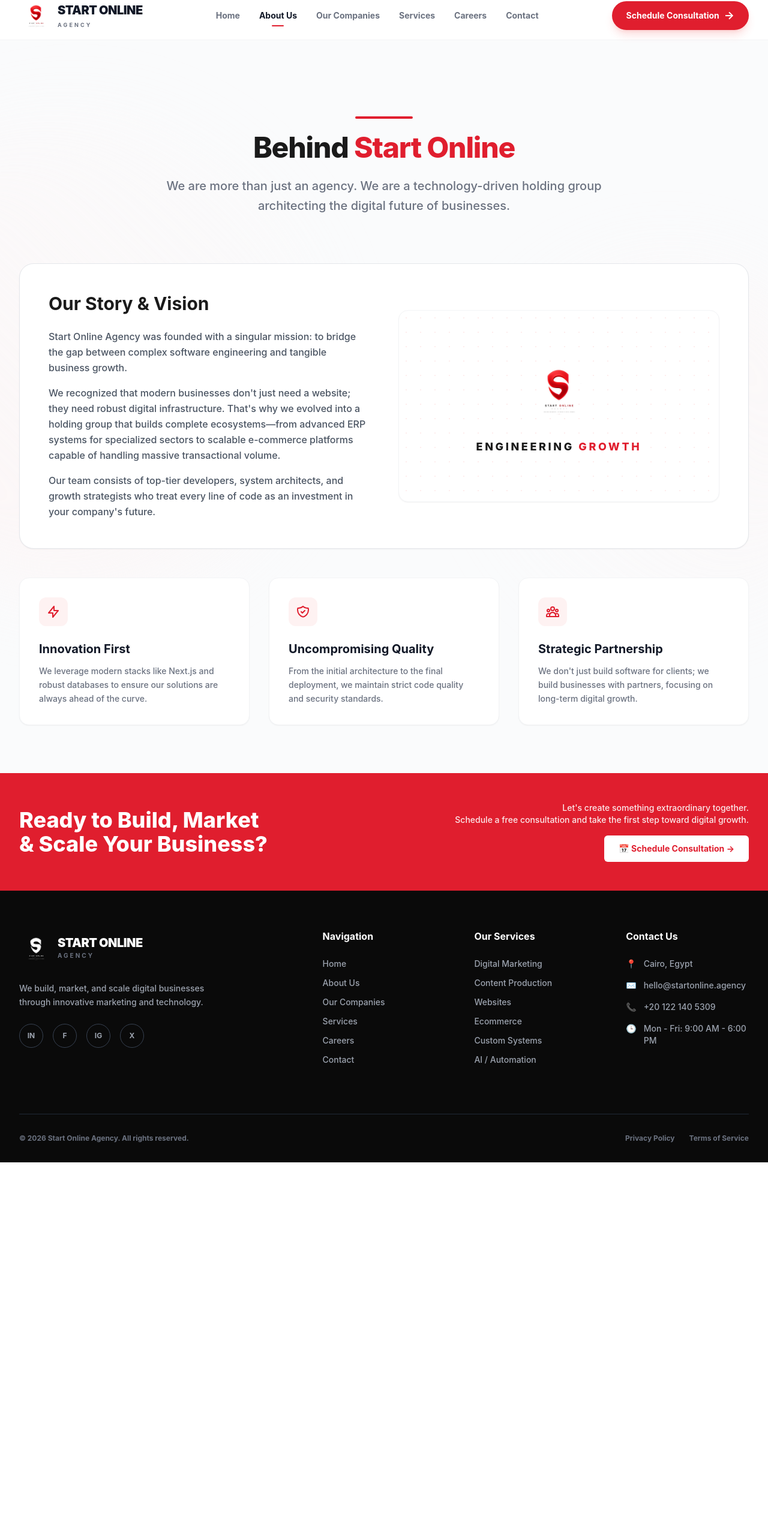
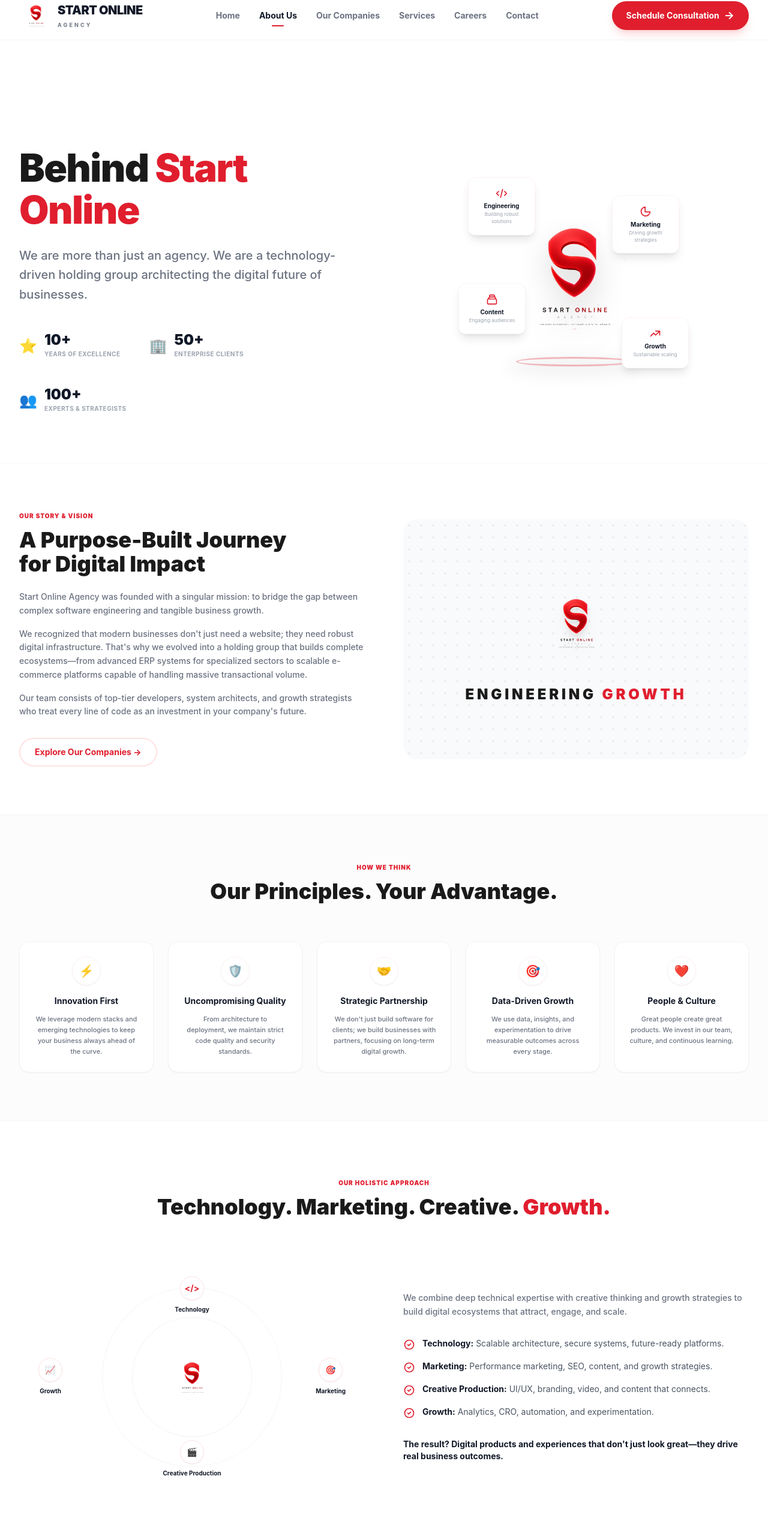
Before and after one commit to eslamhany71-lgtm/start-online-agency, a Next.js app: page /about in a window 1280 px wide. Shown: the part 14-2580 px from the top of the page at 60% size. Before the commit the page ends 1952 px from the top, so only its background shows below. Built offline with nearby package versions, Linux system fonts and the light colour scheme.

Commit message:
Build About Us page with complete sections

```diff
--- a/app/about/page.tsx
+++ b/app/about/page.tsx
@@ -1,107 +1,215 @@
+import Image from "next/image";
 import Link from "next/link";
-import Image from "next/image";
 
 export default function About() {
   return (
-    <main className="min-h-screen bg-[#FAFBFC] pt-32 pb-20 relative overflow-hidden">
+    <main className="min-h-screen bg-white flex flex-col items-center justify-start overflow-hidden pt-24">
 
-      {/* تأثيرات الخلفية */}
-      <div className="absolute inset-0 z-0 overflow-hidden pointer-events-none">
-        <div className="absolute top-[10%] -left-[20%] w-[800px] h-[800px] bg-gradient-to-tr from-red-50 to-transparent rounded-full blur-3xl opacity-60"></div>
-        <div className="absolute bottom-[20%] -right-[10%] w-[600px] h-[600px] bg-gradient-to-bl from-red-50/70 to-transparent rounded-full blur-3xl opacity-60"></div>
-      </div>
-
-      <div className="z-10 max-w-7xl mx-auto px-4 sm:px-6 lg:px-8 relative">
-
-        {/* رأس الصفحة */}
-        <div className="text-center mb-20">
-          <div className="w-24 h-1 bg-[#E01E2E] rounded-full mx-auto mb-6"></div>
-          <h1 className="text-4xl md:text-5xl font-extrabold text-[#1A1A1A] mb-6 tracking-tight">
+      {/* 1. Hero Section */}
+      <section className="w-full max-w-7xl mx-auto px-4 sm:px-6 lg:px-8 flex flex-col lg:flex-row items-center justify-between gap-12 py-12 lg:py-20">
+        <div className="flex-1 text-center lg:text-left z-10">
+          <h1 className="text-5xl lg:text-[64px] font-black text-[#1A1A1A] leading-[1.1] mb-6 tracking-tight">
             Behind <span className="text-[#E01E2E]">Start Online</span>
           </h1>
-          <p className="text-xl text-gray-500 max-w-3xl mx-auto font-medium leading-relaxed">
+          <p className="text-xl text-gray-500 mb-12 max-w-xl font-medium leading-relaxed">
             We are more than just an agency. We are a technology-driven holding group architecting the digital future of businesses.
           </p>
+
+          {/* Hero Stats */}
+          <div className="flex flex-wrap justify-center lg:justify-start gap-8 md:gap-12">
+            {[
+              { n: "10+", t: "Years of Excellence", icon: "⭐" },
+              { n: "50+", t: "Enterprise Clients", icon: "🏢" },
+              { n: "100+", t: "Experts & Strategists", icon: "👥" }
+            ].map((stat, i) => (
+              <div key={i} className="flex items-center gap-3">
+                <div className="text-[#E01E2E] text-2xl">{stat.icon}</div>
+                <div>
+                  <h4 className="text-2xl font-black text-gray-900 leading-none">{stat.n}</h4>
+                  <p className="text-[10px] font-bold text-gray-400 uppercase tracking-wider mt-1">{stat.t}</p>
+                </div>
+              </div>
+            ))}
+          </div>
         </div>
 
-        {/* القسم الأول: قصتنا */}
-        <div className="bg-white border border-gray-200 rounded-3xl p-8 md:p-12 shadow-sm mb-12">
-          <div className="grid grid-cols-1 lg:grid-cols-2 gap-12 items-center">
-            <div>
-              <h2 className="text-3xl font-bold text-[#1A1A1A] mb-6">Our Story & Vision</h2>
-              <div className="space-y-4 text-gray-600 font-medium leading-relaxed">
-                <p>
-                  Start Online Agency was founded with a singular mission: to bridge the gap between complex software engineering and tangible business growth.
-                </p>
-                <p>
-                  We recognized that modern businesses don't just need a website; they need robust digital infrastructure. That's why we evolved into a holding group that builds complete ecosystems—from advanced ERP systems for specialized sectors to scalable e-commerce platforms capable of handling massive transactional volume.
-                </p>
-                <p>
-                  Our team consists of top-tier developers, system architects, and growth strategists who treat every line of code as an investment in your company's future.
-                </p>
-              </div>
+        {/* Right Graphic */}
+        <div className="flex-1 flex justify-center items-center relative w-full mt-16 lg:mt-0 min-h-[450px]">
+          <div className="absolute w-[350px] h-[350px] bg-red-50 rounded-full blur-3xl opacity-80 -z-10"></div>
+
+          <div className="relative flex justify-center items-center flex-col">
+            <div className="relative w-56 h-64 md:w-64 md:h-72 z-10 mb-4">
+              <Image
+                src="/images/528071b5-c4d1-486b-8357-2a74c897870d-removebg-preview.png"
+                alt="Start Online Agency Logo"
+                fill
+                className="object-contain drop-shadow-2xl"
+                priority
+              />
             </div>
 
-            {/* تصميم بصري يمثل الـ Architecture (بالاستايل الفاتح الجديد) */}
-            <div className="relative h-80 rounded-2xl bg-white overflow-hidden flex items-center justify-center border border-gray-100 shadow-sm hover:shadow-md transition-all">
+            <div className="absolute -bottom-2 w-56 h-8 bg-black/5 rounded-[100%] blur-md"></div>
+            <div className="absolute bottom-2 w-48 h-4 border-[3px] border-[#E01E2E]/30 rounded-[100%]"></div>
 
-              {/* تأثير خلفية نقط خفيفة جداً تليق مع الموقع */}
-              <div className="absolute inset-0 bg-[radial-gradient(#FCA5A5_1.5px,transparent_1.5px)] [background-size:24px_24px] opacity-20"></div>
-
-              <div className="z-10 text-center flex flex-col items-center">
-                <div className="w-28 h-28 relative mx-auto mb-6">
-                  {/* اللوجو بألوانه الطبيعية بدون أي فلاتر */}
-                  <Image
-                    src="/images/528071b5-c4d1-486b-8357-2a74c897870d-removebg-preview.png"
-                    alt="SOA Emblem"
-                    fill
-                    className="object-contain drop-shadow-sm hover:scale-105 transition-transform duration-500"
-                  />
-                </div>
-                <h3 className="text-[#1A1A1A] font-extrabold tracking-[0.2em] text-lg">
-                  ENGINEERING <span className="text-[#E01E2E]">GROWTH</span>
-                </h3>
-              </div>
+            {/* Floating Cards */}
+            <div className="absolute -top-4 -left-12 bg-white p-4 rounded-xl shadow-lg border border-red-50 flex flex-col items-center text-center w-28 animate-[bounce_4s_infinite]">
+              <span className="text-[#E01E2E] mb-1"><svg className="w-5 h-5" fill="none" viewBox="0 0 24 24" stroke="currentColor"><path strokeLinecap="round" strokeLinejoin="round" strokeWidth={2} d="M10 20l4-16m4 4l4 4-4 4M6 16l-4-4 4-4" /></svg></span>
+              <span className="text-[10px] font-bold text-gray-900">Engineering</span>
+              <span className="text-[8px] text-gray-400">Building robust solutions</span>
+            </div>
+            <div className="absolute top-8 -right-12 bg-white p-4 rounded-xl shadow-lg border border-red-50 flex flex-col items-center text-center w-28 animate-[bounce_5s_infinite]">
+              <span className="text-[#E01E2E] mb-1"><svg className="w-5 h-5" fill="none" viewBox="0 0 24 24" stroke="currentColor"><path strokeLinecap="round" strokeLinejoin="round" strokeWidth={2} d="M11 3.055A9.001 9.001 0 1020.945 13H11V3.055z" /></svg></span>
+              <span className="text-[10px] font-bold text-gray-900">Marketing</span>
+              <span className="text-[8px] text-gray-400">Driving growth strategies</span>
+            </div>
+            <div className="absolute bottom-12 -left-16 bg-white p-4 rounded-xl shadow-lg border border-red-50 flex flex-col items-center text-center w-28 animate-[bounce_4.5s_infinite]">
+              <span className="text-[#E01E2E] mb-1"><svg className="w-5 h-5" fill="none" viewBox="0 0 24 24" stroke="currentColor"><path strokeLinecap="round" strokeLinejoin="round" strokeWidth={2} d="M19 11H5m14 0a2 2 0 012 2v6a2 2 0 01-2 2H5a2 2 0 01-2-2v-6a2 2 0 012-2m14 0V9a2 2 0 00-2-2M5 11V9a2 2 0 002-2m0 0V5a2 2 0 012-2h6a2 2 0 012 2v2M7 7h10" /></svg></span>
+              <span className="text-[10px] font-bold text-gray-900">Content</span>
+              <span className="text-[8px] text-gray-400">Engaging audiences</span>
+            </div>
+            <div className="absolute -bottom-4 -right-16 bg-white p-4 rounded-xl shadow-lg border border-red-50 flex flex-col items-center text-center w-28 animate-[bounce_5.5s_infinite]">
+              <span className="text-[#E01E2E] mb-1"><svg className="w-5 h-5" fill="none" viewBox="0 0 24 24" stroke="currentColor"><path strokeLinecap="round" strokeLinejoin="round" strokeWidth={2} d="M13 7h8m0 0v8m0-8l-8 8-4-4-6 6" /></svg></span>
+              <span className="text-[10px] font-bold text-gray-900">Growth</span>
+              <span className="text-[8px] text-gray-400">Sustainable scaling</span>
             </div>
           </div>
         </div>
+      </section>
 
-        {/* القسم الثاني: قيمنا (Core Values) */}
-        <div className="grid grid-cols-1 md:grid-cols-3 gap-8">
-
-          <div className="bg-white border border-gray-100 rounded-2xl p-8 shadow-sm hover:shadow-md transition-all">
-            <div className="w-12 h-12 rounded-xl bg-red-50 flex items-center justify-center text-[#E01E2E] mb-6">
-              <svg className="w-6 h-6" fill="none" stroke="currentColor" viewBox="0 0 24 24"><path strokeLinecap="round" strokeLinejoin="round" strokeWidth="2" d="M13 10V3L4 14h7v7l9-11h-7z"></path></svg>
+      {/* 2. Story & Vision */}
+      <section className="w-full bg-white py-20 border-t border-gray-50">
+        <div className="max-w-7xl mx-auto px-4 sm:px-6 lg:px-8 flex flex-col lg:flex-row items-center gap-16">
+          <div className="flex-1">
+            <p className="text-[#E01E2E] text-[10px] font-black uppercase tracking-widest mb-3">Our Story & Vision</p>
+            <h2 className="text-3xl md:text-4xl font-black text-[#1A1A1A] leading-tight mb-6">
+              A Purpose-Built Journey <br className="hidden md:block" /> for Digital Impact
+            </h2>
+            <div className="space-y-4 text-gray-500 text-sm font-medium leading-relaxed mb-8">
+              <p>Start Online Agency was founded with a singular mission: to bridge the gap between complex software engineering and tangible business growth.</p>
+              <p>We recognized that modern businesses don't just need a website; they need robust digital infrastructure. That's why we evolved into a holding group that builds complete ecosystems—from advanced ERP systems for specialized sectors to scalable e-commerce platforms capable of handling massive transactional volume.</p>
+              <p>Our team consists of top-tier developers, system architects, and growth strategists who treat every line of code as an investment in your company's future.</p>
             </div>
-            <h3 className="text-xl font-bold text-gray-900 mb-3">Innovation First</h3>
-            <p className="text-gray-500 text-sm leading-relaxed font-medium">
-              We leverage modern stacks like Next.js and robust databases to ensure our solutions are always ahead of the curve.
-            </p>
+            <Link
+              href="/companies"
+              className="inline-flex items-center gap-2 px-6 py-3 border-2 border-red-100 text-[#E01E2E] font-bold rounded-full hover:bg-red-50 transition-colors text-sm"
+            >
+              Explore Our Companies →
+            </Link>
           </div>
 
-          <div className="bg-white border border-gray-100 rounded-2xl p-8 shadow-sm hover:shadow-md transition-all">
-            <div className="w-12 h-12 rounded-xl bg-red-50 flex items-center justify-center text-[#E01E2E] mb-6">
-              <svg className="w-6 h-6" fill="none" stroke="currentColor" viewBox="0 0 24 24"><path strokeLinecap="round" strokeLinejoin="round" strokeWidth="2" d="M9 12l2 2 4-4m5.618-4.016A11.955 11.955 0 0112 2.944a11.955 11.955 0 01-8.618 3.04A12.02 12.02 0 003 9c0 5.591 3.824 10.29 9 11.622 5.176-1.332 9-6.03 9-11.622 0-1.042-.133-2.052-.382-3.016z"></path></svg>
+          <div className="flex-1 w-full relative">
+            {/* Dotted Background Box */}
+            <div className="bg-gray-50 rounded-3xl p-12 flex flex-col items-center justify-center relative overflow-hidden h-[400px]">
+               <div className="absolute inset-0 bg-[radial-gradient(#e5e7eb_2px,transparent_2px)] [background-size:20px_20px] opacity-70"></div>
+               <div className="relative z-10 w-32 h-40 mb-6">
+                 <Image
+                    src="/images/528071b5-c4d1-486b-8357-2a74c897870d-removebg-preview.png"
+                    alt="S Logo"
+                    fill
+                    className="object-contain drop-shadow-xl"
+                  />
+               </div>
+               <h3 className="relative z-10 text-xl md:text-2xl font-black tracking-[0.2em] text-[#1A1A1A] uppercase">
+                 Engineering <span className="text-[#E01E2E]">Growth</span>
+               </h3>
             </div>
-            <h3 className="text-xl font-bold text-gray-900 mb-3">Uncompromising Quality</h3>
-            <p className="text-gray-500 text-sm leading-relaxed font-medium">
-              From the initial architecture to the final deployment, we maintain strict code quality and security standards.
-            </p>
+          </div>
+        </div>
+      </section>
+
+      {/* 3. Principles */}
+      <section className="w-full bg-gray-50/50 py-20 border-y border-gray-100">
+        <div className="max-w-7xl mx-auto px-4 sm:px-6 lg:px-8">
+          <div className="text-center mb-16">
+            <p className="text-[#E01E2E] text-[10px] font-black uppercase tracking-widest mb-3">How We Think</p>
+            <h2 className="text-3xl md:text-4xl font-black text-[#1A1A1A]">Our Principles. Your Advantage.</h2>
           </div>
 
-          <div className="bg-white border border-gray-100 rounded-2xl p-8 shadow-sm hover:shadow-md transition-all">
-            <div className="w-12 h-12 rounded-xl bg-red-50 flex items-center justify-center text-[#E01E2E] mb-6">
-              <svg className="w-6 h-6" fill="none" stroke="currentColor" viewBox="0 0 24 24"><path strokeLinecap="round" strokeLinejoin="round" strokeWidth="2" d="M17 20h5v-2a3 3 0 00-5.356-1.857M17 20H7m10 0v-2c0-.656-.126-1.283-.356-1.857M7 20H2v-2a3 3 0 015.356-1.857M7 20v-2c0-.656.126-1.283.356-1.857m0 0a5.002 5.002 0 019.288 0M15 7a3 3 0 11-6 0 3 3 0 016 0zm6 3a2 2 0 11-4 0 2 2 0 014 0zM7 10a2 2 0 11-4 0 2 2 0 014 0z"></path></svg>
-            </div>
-            <h3 className="text-xl font-bold text-gray-900 mb-3">Strategic Partnership</h3>
-            <p className="text-gray-500 text-sm leading-relaxed font-medium">
-              We don't just build software for clients; we build businesses with partners, focusing on long-term digital growth.
-            </p>
+          <div className="grid grid-cols-1 md:grid-cols-3 lg:grid-cols-5 gap-6">
+            {[
+              { t: "Innovation First", d: "We leverage modern stacks and emerging technologies to keep your business always ahead of the curve.", i: "⚡" },
+              { t: "Uncompromising Quality", d: "From architecture to deployment, we maintain strict code quality and security standards.", i: "🛡️" },
+              { t: "Strategic Partnership", d: "We don't just build software for clients; we build businesses with partners, focusing on long-term digital growth.", i: "🤝" },
+              { t: "Data-Driven Growth", d: "We use data, insights, and experimentation to drive measurable outcomes across every stage.", i: "🎯" },
+              { t: "People & Culture", d: "Great people create great products. We invest in our team, culture, and continuous learning.", i: "❤️" }
+            ].map((item, i) => (
+              <div key={i} className="bg-white border border-gray-100 rounded-2xl p-6 flex flex-col items-center text-center shadow-sm hover:shadow-md transition-all">
+                <div className="w-12 h-12 bg-white border border-red-50 text-[#E01E2E] rounded-full flex items-center justify-center text-xl mb-4 shadow-sm">{item.i}</div>
+                <h3 className="text-sm font-bold text-gray-900 mb-3">{item.t}</h3>
+                <p className="text-[11px] text-gray-500 font-medium leading-relaxed">{item.d}</p>
+              </div>
+            ))}
+          </div>
+        </div>
+      </section>
+
+      {/* 4. Holistic Approach */}
+      <section className="w-full bg-white py-24">
+        <div className="max-w-7xl mx-auto px-4 sm:px-6 lg:px-8">
+          <div className="text-center mb-16">
+            <p className="text-[#E01E2E] text-[10px] font-black uppercase tracking-widest mb-3">Our Holistic Approach</p>
+            <h2 className="text-3xl md:text-4xl font-black text-[#1A1A1A]">Technology. Marketing. Creative. <span className="text-[#E01E2E]">Growth.</span></h2>
           </div>
 
+          <div className="flex flex-col lg:flex-row items-center gap-16">
+            {/* Left Diagram */}
+            <div className="flex-1 relative flex justify-center items-center h-[400px] w-full">
+               <div className="absolute w-[300px] h-[300px] rounded-full border border-gray-100 animate-[spin_20s_linear_infinite]"></div>
+               <div className="absolute w-[200px] h-[200px] rounded-full border border-gray-200 border-dashed animate-[spin_15s_linear_infinite_reverse]"></div>
+
+               <div className="relative w-20 h-24 z-20">
+                 <Image src="/images/528071b5-c4d1-486b-8357-2a74c897870d-removebg-preview.png" alt="S Logo" fill className="object-contain" />
+               </div>
+
+               {/* Nodes */}
+               <div className="absolute top-8 flex flex-col items-center gap-2">
+                 <div className="w-10 h-10 bg-white border border-red-100 text-[#E01E2E] rounded-full flex items-center justify-center shadow-sm text-sm font-bold">&lt;/&gt;</div>
+                 <span className="text-[10px] font-bold text-gray-900">Technology</span>
+               </div>
+               <div className="absolute bottom-8 flex flex-col items-center gap-2">
+                 <div className="w-10 h-10 bg-white border border-red-100 text-[#E01E2E] rounded-full flex items-center justify-center shadow-sm text-sm font-bold">🎬</div>
+                 <span className="text-[10px] font-bold text-gray-900">Creative Production</span>
+               </div>
+               <div className="absolute left-8 flex flex-col items-center gap-2">
+                 <div className="w-10 h-10 bg-white border border-red-100 text-[#E01E2E] rounded-full flex items-center justify-center shadow-sm text-sm font-bold">📈</div>
+                 <span className="text-[10px] font-bold text-gray-900">Growth</span>
+               </div>
+               <div className="absolute right-8 flex flex-col items-center gap-2">
+                 <div className="w-10 h-10 bg-white border border-red-100 text-[#E01E2E] rounded-full flex items-center justify-center shadow-sm text-sm font-bold">🎯</div>
+                 <span className="text-[10px] font-bold text-gray-900">Marketing</span>
+               </div>
+            </div>
+
+            {/* Right Text List */}
+            <div className="flex-1">
+              <p className="text-gray-500 font-medium text-sm leading-relaxed mb-8">
+                We combine deep technical expertise with creative thinking and growth strategies to build digital ecosystems that attract, engage, and scale.
+              </p>
+              <ul className="space-y-4 mb-8">
+                {[
+                  { title: "Technology", desc: "Scalable architecture, secure systems, future-ready platforms." },
+                  { title: "Marketing", desc: "Performance marketing, SEO, content, and growth strategies." },
+                  { title: "Creative Production", desc: "UI/UX, branding, video, and content that connects." },
+                  { title: "Growth", desc: "Analytics, CRO, automation, and experimentation." }
+                ].map((item, i) => (
+                  <li key={i} className="flex items-start gap-3">
+                    <svg className="w-5 h-5 text-[#E01E2E] mt-0.5 flex-shrink-0" fill="none" viewBox="0 0 24 24" stroke="currentColor">
+                      <path strokeLinecap="round" strokeLinejoin="round" strokeWidth={2} d="M9 12l2 2 4-4m6 2a9 9 0 11-18 0 9 9 0 0118 0z" />
+                    </svg>
+                    <p className="text-sm text-gray-600">
+                      <strong className="text-gray-900">{item.title}:</strong> {item.desc}
+                    </p>
+                  </li>
+                ))}
+              </ul>
+              <p className="text-gray-900 font-bold text-sm">
+                The result? Digital products and experiences that don't just look great—they drive real business outcomes.
+              </p>
+            </div>
+          </div>
         </div>
+      </section>
 
-      </div>
     </main>
   );
 }
```
